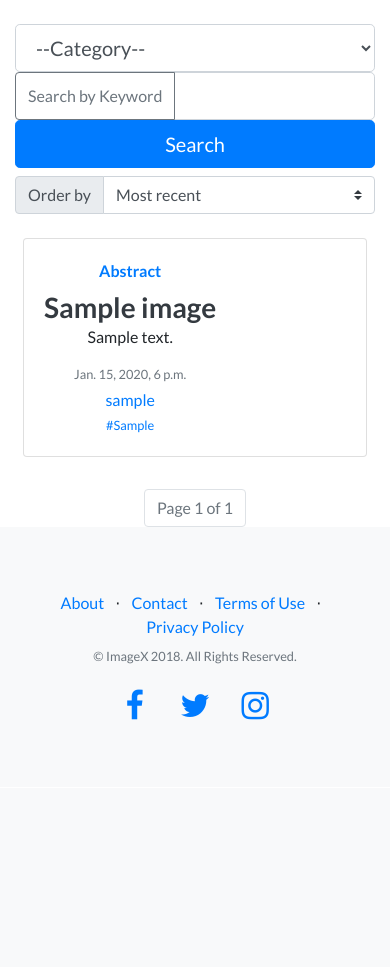
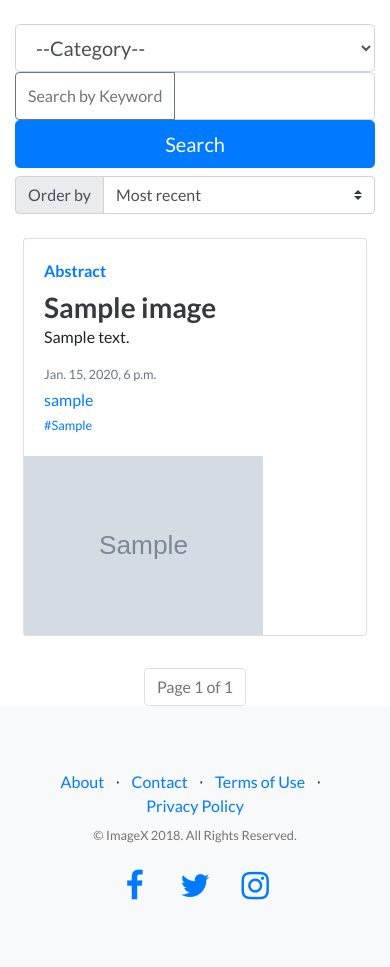
Before and after one commit to allen1124/CaThink, a Django app: page /images/ in a window 390 px wide. Shown: the part 56-1023 px from the top of the page. Before the commit the page ends 776 px from the top, so only its background shows below. Run offline with Django 3.2, Linux system fonts and the light colour scheme; tables that the repository leaves empty hold one stand-in row (values such as "Sample post"); grey boxes marked "Sample" are stand-in pictures; some libraries are stand-ins or nearby versions.

Commit message:
front-end: -responsive design (can show image after making a small screen) -fix the text align center problem

```diff
--- a/templates/images.html
+++ b/templates/images.html
@@ -68,7 +68,7 @@
         </form>
     </div>
 
-    <div class="row mb-2 text-center text-lg-left ml-2 mr-2">
+    <div class="row mb-2 text-lg-left ml-2 mr-2">
         {% for image in imagesList %}
             <div class="col-md-6">
                 <div class="card flex-md-row mb-4 box-shadow h-md-250">
@@ -90,8 +90,7 @@
                             <a class="small" href="#">#{{ image.tag }}</a>
                         </div>
                     </div>
-                    <img class="card-img-right flex-auto d-none d-md-block" id="responsive-image" width="70%"
-                         height="100%" src="{{ image.image.url }}" alt="Card image cap">
+                    <img id="responsive-image" width="70%" height="100%" src="{{ image.image.url }}" alt="Card image cap">
                 </div>
             </div>
         {% endfor %}
```
